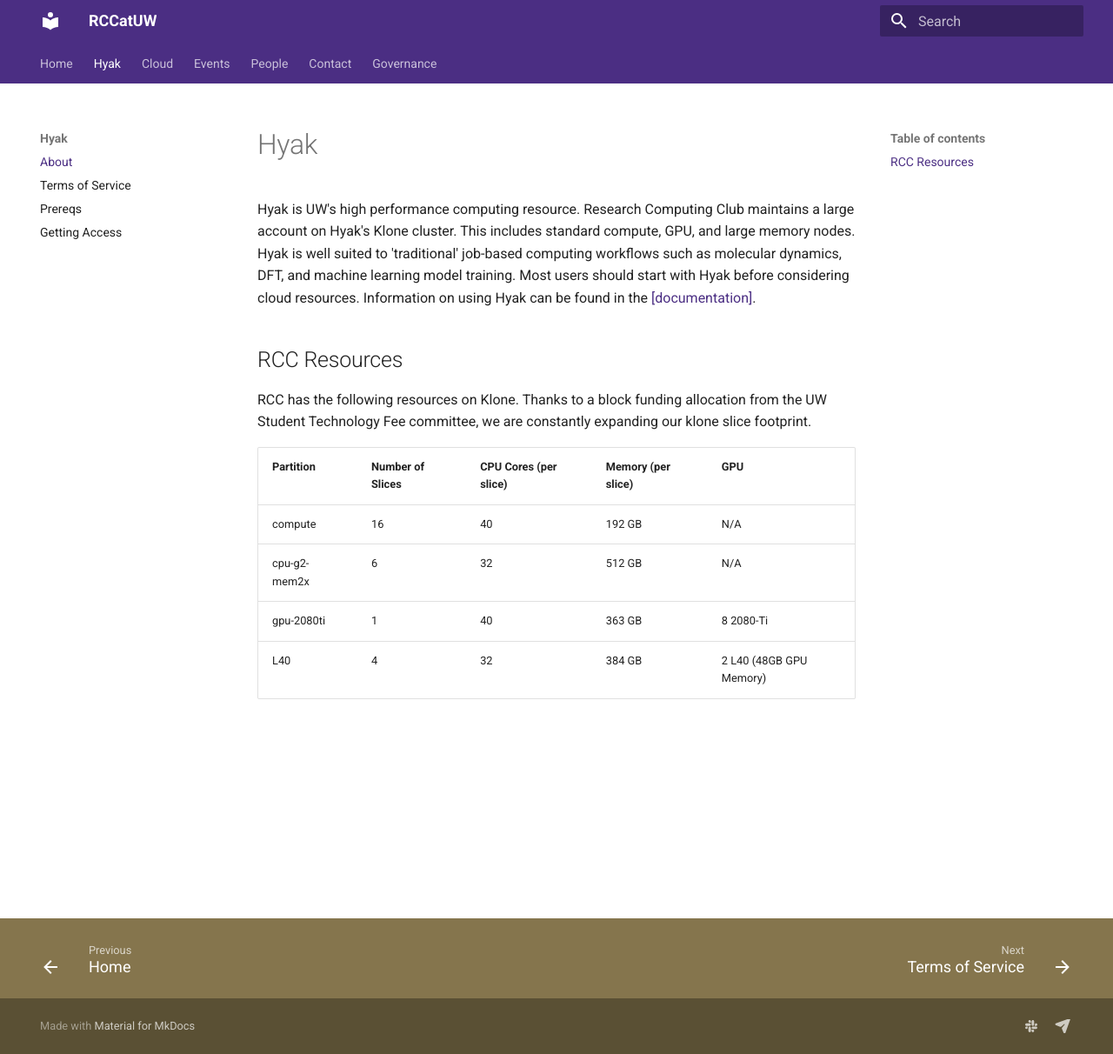
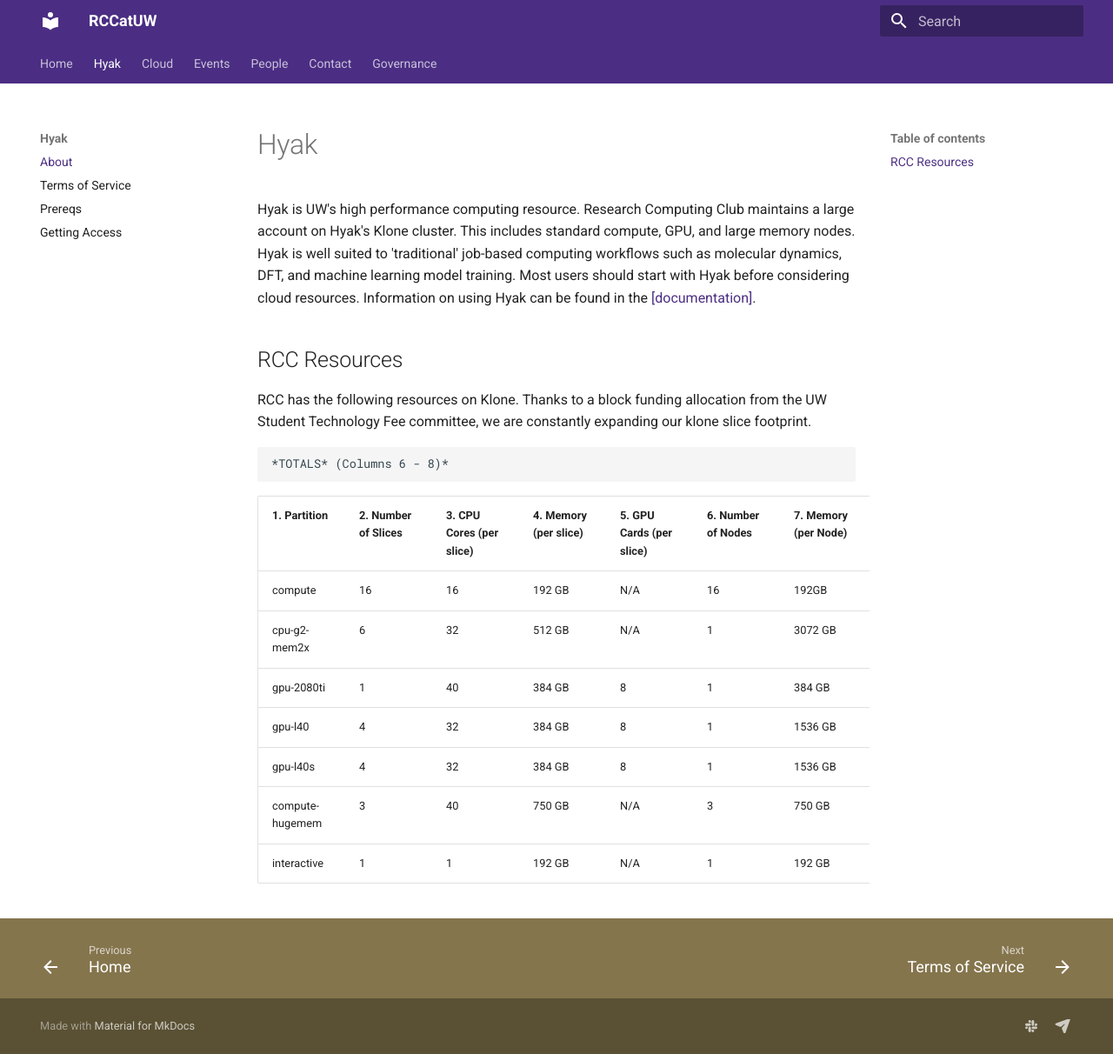
Before and after one commit to UW-HPC/website_revamp, an MkDocs documentation site: the page built from docs/hyak.md, in a window 1280 px wide and 1212 px high. Shown: the whole window at 87% size. Built offline with MkDocs 1.6.1 and Material for MkDocs 9.7.7, drawn with Linux system fonts in a browser that asks for light colours.

Commit message:
updated hyak resources

```diff
--- a/docs/hyak.md
+++ b/docs/hyak.md
@@ -6,12 +6,13 @@ Hyak is UW's high performance computing resource. Research Computing Club mainta
 
 RCC has the following resources on Klone. Thanks to a block funding allocation from the UW Student Technology Fee committee, we are constantly expanding our klone slice footprint.
 
-| Partition       | Number of Slices  | CPU Cores (per slice) | Memory (per slice) | GPU                     |
-|-----------------|-------------------|-----------------------|--------------------|-------------------------|
-| compute         | 16                | 40                    | 192 GB             | N/A                     |
-| cpu-g2-mem2x    | 6                 | 32                    | 512 GB             | N/A                     |
-| gpu-2080ti      | 1                 | 40                    | 363 GB             | 8 2080-Ti               |
-|  L40            | 4                 | 32                    | 384 GB             | 2 L40 (48GB GPU Memory) |
-
-<!-- |  L40s           | 4                 | 32                    | 384 GB             | 2 L40s (48GB GPU Memory) |
-| compute-hugemem | ?                |  ?                    | ?             | N/A                     | -->
+    *TOTALS* (Columns 6 - 8)*
+| 1. Partition  | 2. Number of Slices | 3. CPU Cores (per slice) | 4. Memory (per slice) | 5. GPU Cards (per slice) | 6. Number of Nodes | 7. Memory (per Node) | 8. GPUs |
+|---|---|---|---|---|---|---|---|
+|compute|16|16|192 GB|N/A|16|192GB|N/A|
+|cpu-g2-mem2x|6|32|512 GB|N/A|1|3072 GB|N/A|
+|gpu-2080ti|1|40|384 GB|8|1|384 GB|8|
+|gpu-l40|4|32|384 GB|8|1|1536 GB|8|
+|gpu-l40s|4|32|384 GB|8|1|1536 GB|8|
+|compute-hugemem|3|40|750 GB|N/A|3|750 GB|N/A|
+|interactive|1|1|192 GB|N/A|1|192 GB|N/A|
```
